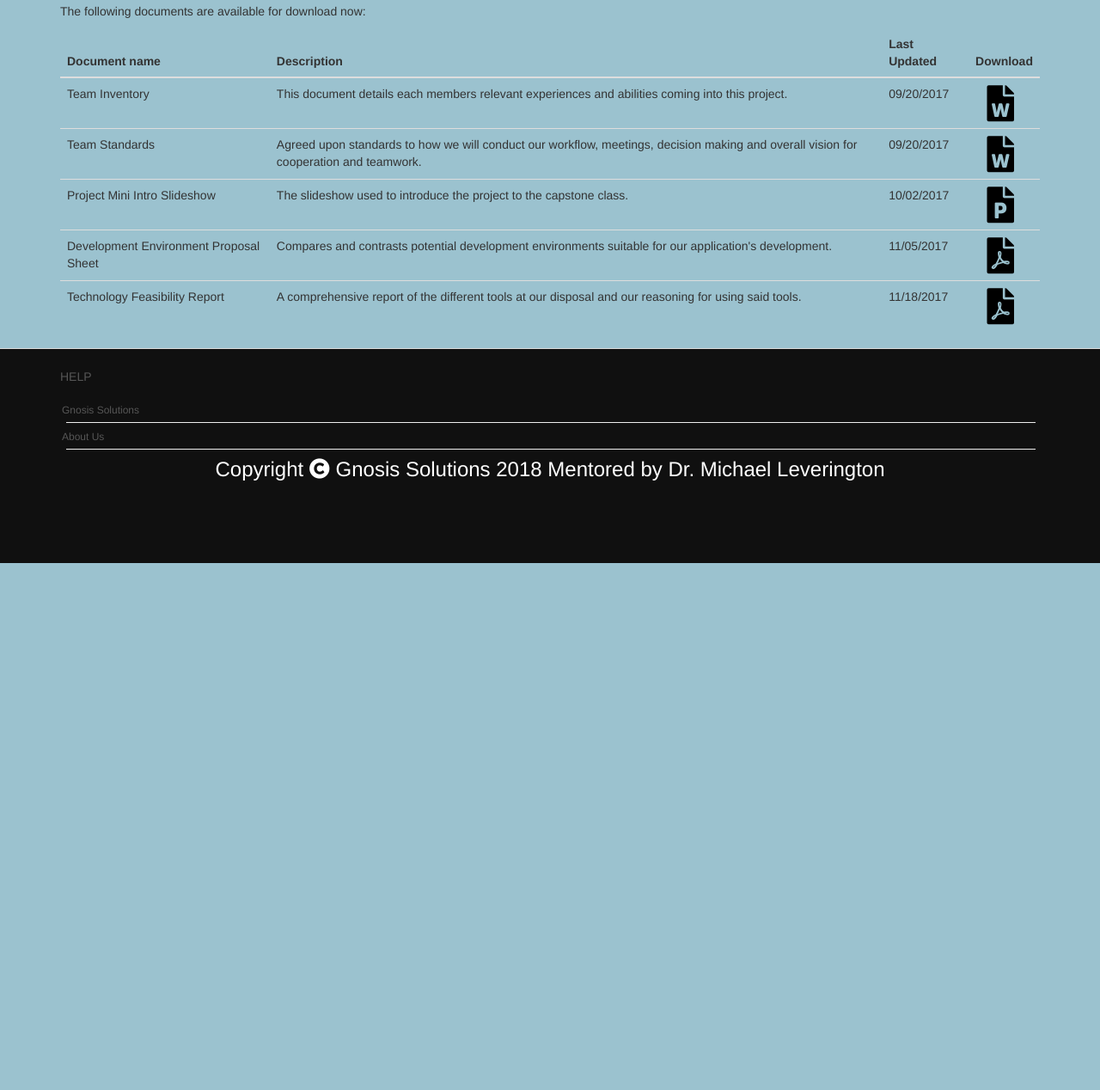
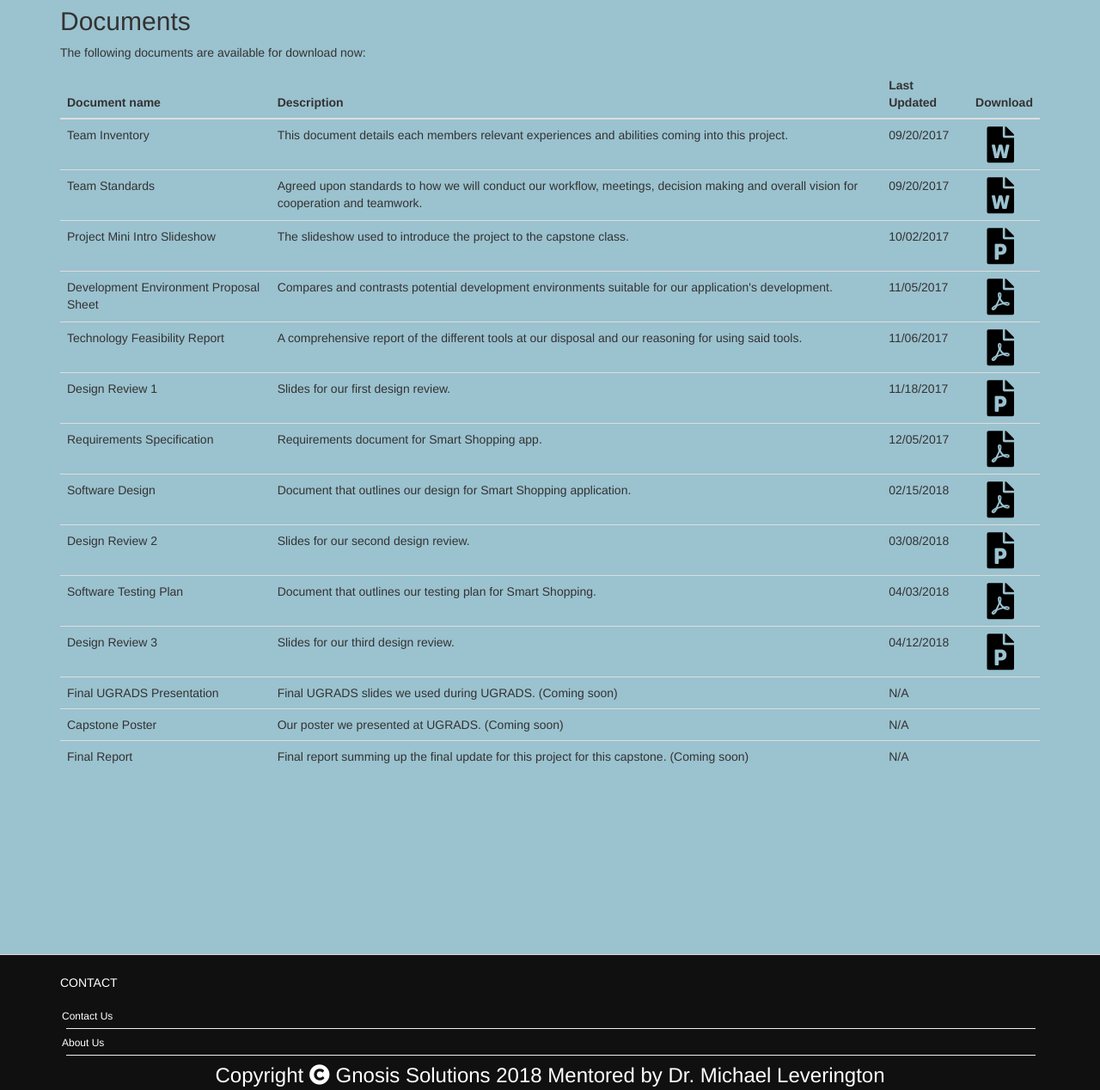
Before and after one commit to kww43/GnosisSolutions, a website: page website/documentation.html in a window 1280 px wide. Shown: the part 372-1640 px from the top of the page at 86% size. Before the commit the page ends 1027 px from the top, so only its background shows below. Drawn offline with nearby package versions, Linux system fonts and the light colour scheme.

Commit message:
Updated site with gnosis solns logo in navbar, added smart shopping logo on front page and added responsive styling for both. Added the rest of the documentation for our project and placeholders for future documents. Added solution statement on front page. Updated navbar with white text and blue overlay. Updated links in footer to better reflect what we need it to which is contact information. Edited all pages to make sure enough space was given for every element.

```diff
--- a/website/css/full.css
+++ b/website/css/full.css
@@ -5,11 +5,6 @@
  */
 
 body {
-  background: url('img/heronew.jpg') no-repeat center center fixed;
-  -webkit-background-size: cover;
-  -moz-background-size: cover;
-  background-size: 100%;
-  -o-background-size: cover;
 
   color: #fff;
   text-align: center;
--- a/website/css/site.css
+++ b/website/css/site.css
@@ -41,6 +41,11 @@
     background-size: cover;
 }
 
+#brand_img{
+    width: 30px;
+    height: auto;
+}
+
 .jumbotron{
     background-color: #9BC2CF
 }
@@ -53,11 +58,12 @@ body {
 @media only screen and (max-width: 600px){
     #section1{height: 1000px; width: 100%;}
     #jumboC{padding-top: 15%;}
+
 }
 
 @media only screen and (max-width: 768px){
     #section1{height: 1000px; width:100%;}
-    padding-top: 15%;
+    padding-top: 20%;
 }
 
 .cover-container {
@@ -72,7 +78,7 @@ body {
 
   .cover {
     padding: 0 20px;
-    margin-top: 20%;
+    margin-top: 5%;
   }
   .cover .btn-lg {
     padding: 10px 20px;
@@ -98,7 +104,9 @@ body {
 
 
 
-
+footer{
+    color: white;
+}
 
 
   #footer-sub{
@@ -111,7 +119,7 @@ body {
 }
 
 #footer-sub h5{
-    color:#565656;
+    color:#fff;
     margin-top: 25px;
 }
 
@@ -131,13 +139,13 @@ body {
 
 #footer-sub a:link {
     text-decoration: none;
-    color:#565656;
+    color:#fff;
     font-size: 12px;
 }
 
 #footer-sub a:visited {
     text-decoration: none;
-    color:#565656;
+    color:#fff;
 }
 
 
@@ -149,7 +157,7 @@ body {
 
 #footer-sub a:active {
     text-decoration: none;
-    color:#565656;
+    color:#fff;
 }
 
 .vertical-line{
--- a/website/documentation.html
+++ b/website/documentation.html
@@ -12,9 +12,9 @@
         <link href="css/site.css" rel="stylesheet">
         <link href="css/web-fonts-with-css/css/fontawesome-all.css" rel="stylesheet">
 </head>
-<body style="margin-right: 0%; padding-right: 0%;">
+<body style="margin-right: 0%; padding-right: 0%; padding-top: 5%;">
 
-        <div class="jumbotron container" id="jumboC" style="padding-top: 5%">
+        <div class="jumbotron container" id="jumboC">
                 <h1 class="display-4">Documentation</h1>
                 <p class="lead">Here you can view and download our documentation related to this project.</p>
                 <hr class="my-4">
@@ -28,7 +28,7 @@
                         <span class="icon-bar"></span>
                         <span class="icon-bar"></span>
                     </button>
-                    <a class="navbar-brand" href="#">Gnosis Solutions</a>
+                    <a class="navbar-brand" href="#"><img src="img/gnosis_solutions_logo.png" id="brand_img" alt="Gnosis Solutions logo"></a>
                   </div>
                   <div>
                     <div class="collapse navbar-collapse" id="myNavbar">
@@ -47,7 +47,7 @@
                 </div>
               </nav>
 
-<div class="container">
+<div class="container" style="padding-bottom: 15%;">
   <h2>Documents</h2>
   <p>The following documents are available for download now:</p>
   <table class="table">
@@ -82,13 +82,67 @@
         <td>Development Environment Proposal Sheet</td>
         <td>Compares and contrasts potential development environments suitable for our application's development.</td>
         <td>11/05/2017</td>
-        <td><a style="color: black;" href="docs/Dev_Enviroment_proposal.pdf" target="_blank"><i style="font-size: 3em; padding-left:20%;" class="fas fa-file-pdf"></i></a></td>
+        <td><a style="color: black;" href="docs/Dev_Enviroment_Proposal.pdf" target="_blank"><i style="font-size: 3em; padding-left:20%;" class="fas fa-file-pdf"></i></a></td>
       </tr>
       <tr>
         <td>Technology Feasibility Report</td>
         <td>A comprehensive report of the different tools at our disposal and our reasoning for using said tools.</td>
+        <td>11/06/2017</td>
+        <td><a style="color: black;" href="docs/Technological_Feasibility.pdf" target="_blank"><i style="font-size: 3em; padding-left:20%;" class="fas fa-file-pdf"></i></a></td>
+      </tr>
+      <tr>
+        <td>Design Review 1</td>
+        <td>Slides for our first design review.</td>
         <td>11/18/2017</td>
-        <td><a style="color: black;" href="docs/Technological_Feasibility.pdf" target="_blank"><i style="font-size: 3em; padding-left:20%;" class="fas fa-file-pdf"></i></a></td>
+        <td><a style="color: black;" href="docs/Design_Review_1.pptx" target="_blank"><i style="font-size: 3em; padding-left:20%;" class="fas fa-file-powerpoint"></i></a></td>
+      </tr>
+      <tr>
+        <td>Requirements Specification</td>
+        <td>Requirements document for Smart Shopping app.</td>
+        <td>12/05/2017</td>
+        <td><a style="color: black;" href="docs/Requirements_Specification.pdf" target="_blank"><i style="font-size: 3em; padding-left:20%;" class="fas fa-file-pdf"></i></a></td>
+      </tr>
+      <tr>
+        <td>Software Design</td>
+        <td>Document that outlines our design for Smart Shopping application.</td>
+        <td>02/15/2018</td>
+        <td><a style="color: black;" href="docs/Software_Design.pdf" target="_blank"><i style="font-size: 3em; padding-left:20%;" class="fas fa-file-pdf"></i></a></td>
+      </tr>
+      <tr>
+        <td>Design Review 2</td>
+        <td>Slides for our second design review.</td>
+        <td>03/08/2018</td>
+        <td><a style="color: black;" href="docs/Design_Review_2.pptx" target="_blank"><i style="font-size: 3em; padding-left:20%;" class="fas fa-file-powerpoint"></i></a></td>
+      </tr>
+      <tr>
+        <td>Software Testing Plan</td>
+        <td>Document that outlines our testing plan for Smart Shopping.</td>
+        <td>04/03/2018</td>
+        <td><a style="color: black;" href="docs/Testing_Plan.pdf" target="_blank"><i style="font-size: 3em; padding-left:20%;" class="fas fa-file-pdf"></i></a></td>
+      </tr>
+      <tr>
+        <td>Design Review 3</td>
+        <td>Slides for our third design review.</td>
+        <td>04/12/2018</td>
+        <td><a style="color: black;" href="docs/Design_Review_3.pptx" target="_blank"><i style="font-size: 3em; padding-left:20%;" class="fas fa-file-powerpoint"></i></a></td>
+      </tr>
+      <tr>
+        <td>Final UGRADS Presentation</td>
+        <td>Final UGRADS slides we used during UGRADS. (Coming soon)</td>
+        <td>N/A</td>
+        <td><a style="color: black;" href="#" target="_blank"></a></td>
+      </tr>
+      <tr>
+        <td>Capstone Poster</td>
+        <td>Our poster we presented at UGRADS. (Coming soon)</td>
+        <td>N/A</td>
+        <td><a style="color: black;" href="#" target="_blank"></a></td>
+      </tr>
+      <tr>
+        <td>Final Report</td>
+        <td>Final report summing up the final update for this project for this capstone. (Coming soon)</td>
+        <td>N/A</td>
+        <td><a style="color: black;" href="#" target="_blank"></a></td>
       </tr>
     </tbody>
   </table>
@@ -100,16 +154,16 @@
       <div class="container">
           <div class="row">
               <div class="col-md-12">
-                  <h5> HELP </h5>
+                  <h5> CONTACT </h5>
               <ul>
-                <li><a href="mailto:kww43@nau.edu">Gnosis Solutions</a><hr></li>
-                <li><a href="index.html#section4">About Us</a><hr></li>
+                <li><a href="mailto:kww43@nau.edu">Contact Us</a><hr></li>
+                <li><a href="meetus.html">About Us</a><hr></li>
               </ul>
               </div>
 
 
 
-          <div style="min-height: 150px; text-align:center; background-color: #101010;" id="footer-main">
+          <div style="min-height: 150px; color: #fff; text-align:center; background-color: #101010;" id="footer-main">
                   <h3 style="color: #fff;">Copyright <i class="fas fa-copyright"></i> Gnosis Solutions 2018 Mentored by Dr. Michael Leverington</h3>
                 </div>
 
```
Also changed, not shown: website/index.html (+24 -13 lines), website/meetus.html (+18 -18 lines), website/img/gnosis_solutions_logo.png (added), website/img/smart_shopping_logo.png (added), website/img/ugrads_chart.png, 6 other files.
